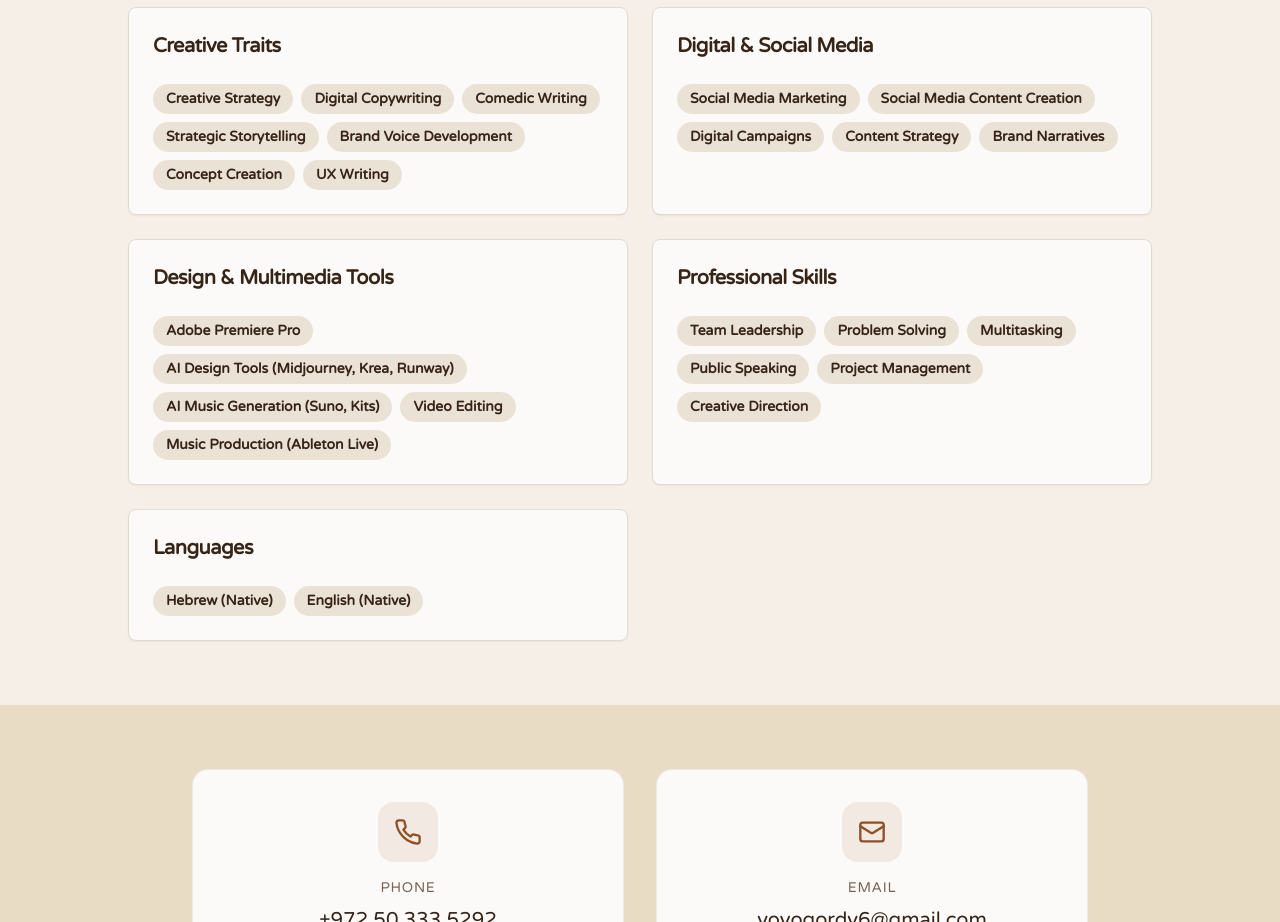
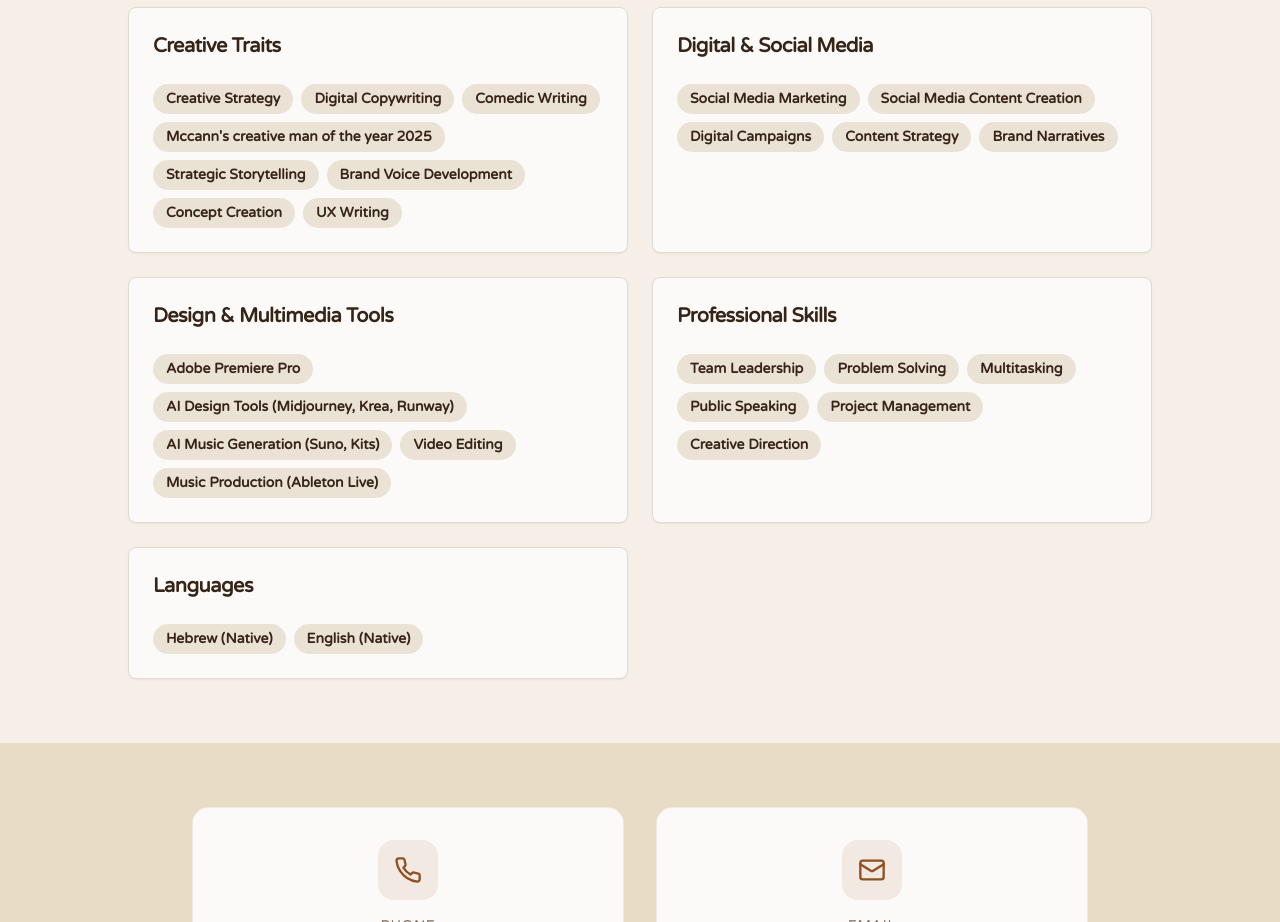
Before and after one commit to yoyogordy/portfolio, a React (Vite) app: page / in a window 1280 px wide. Shown: the part 3760-4682 px from the top of the page. Built offline with nearby package versions, Linux system fonts and the light colour scheme.

Commit message:
add man of the year

```diff
--- a/src/components/SkillsSection.tsx
+++ b/src/components/SkillsSection.tsx
@@ -13,6 +13,7 @@ export const copywritingSkills: Skill[] = [
       "Creative Strategy",
       "Digital Copywriting",
       "Comedic Writing",
+      "Mccann's creative man of the year 2025",
       "Strategic Storytelling",
       "Brand Voice Development",
       "Concept Creation",
```
